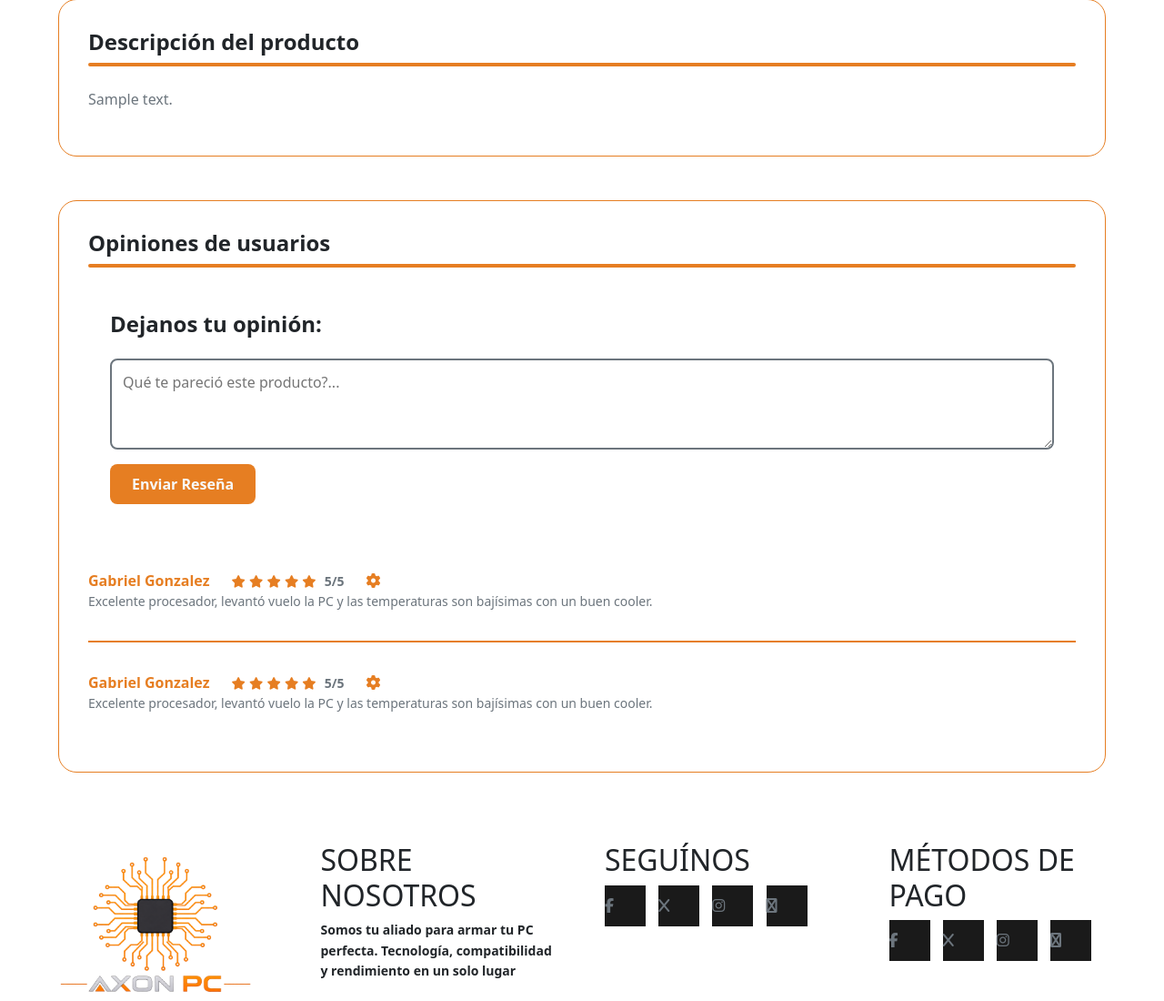
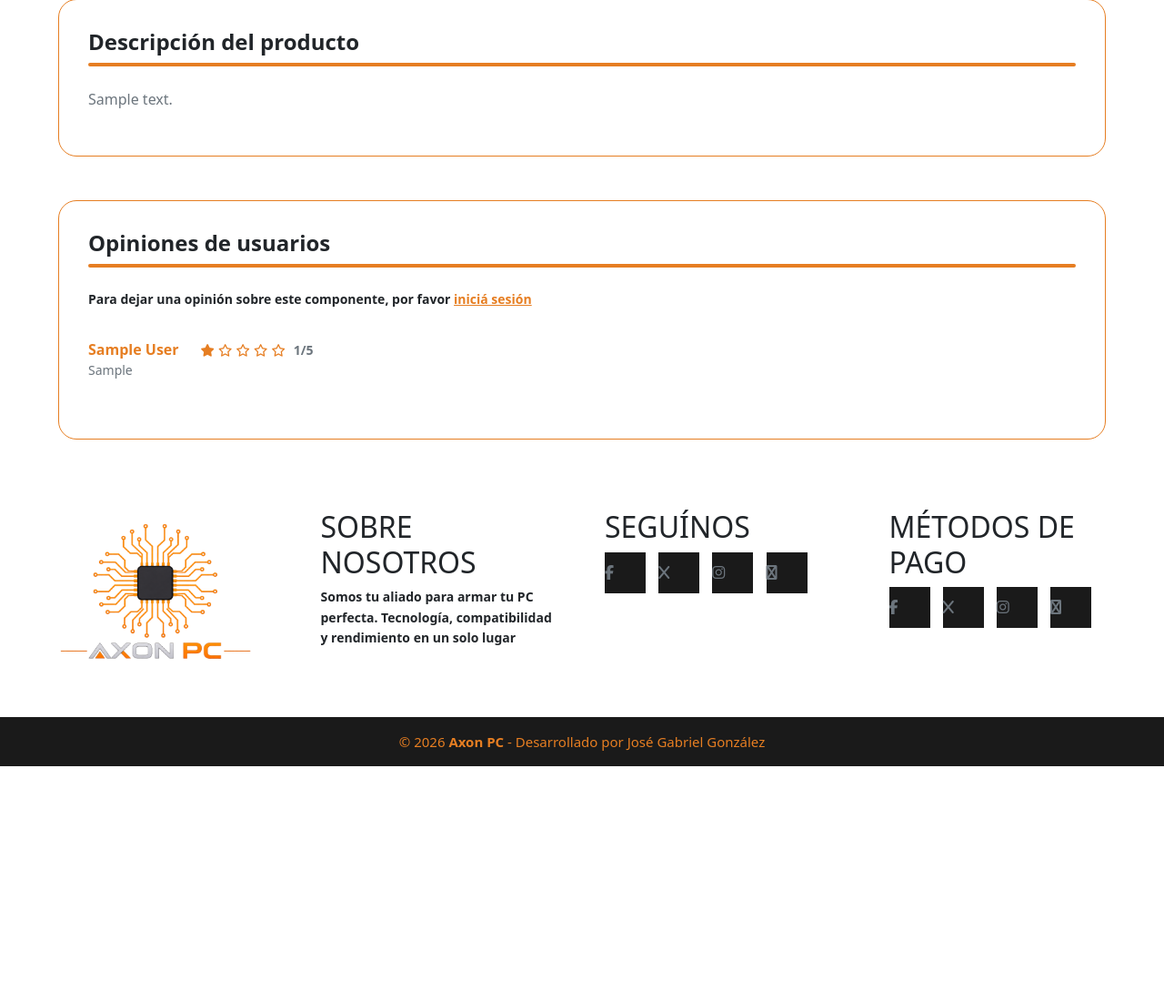
Before and after one commit to GabrielGonzalezBotto/e-commerce_pc-builder_django-MySQL, a Django app: page /producto/1/ in a window 1280 px wide. Shown: the part 773-1873 px from the top of the page at 91% size. After the commit the page ends 1615 px from the top, so only its background shows below. Run offline with Django 5.2, Linux system fonts and the light colour scheme; tables that the repository leaves empty hold one stand-in row (values such as "Sample post"); grey boxes marked "Sample" are stand-in pictures; some libraries are stand-ins or nearby versions.

Commit message:
Feat: comentarios en producto.html

```diff
--- a/AXON_PC/static/css/style.css
+++ b/AXON_PC/static/css/style.css
@@ -1103,6 +1103,7 @@ form button:hover {
 .review-stars i {
     color: var(--color-acento);
     font-size: 0.85rem;
+    cursor: pointer;
 }
 
 .review-stars small {
--- a/AXON_PC/tienda/models.py
+++ b/AXON_PC/tienda/models.py
@@ -16,6 +16,14 @@ class Producto(models.Model):
     stock = models.IntegerField(default=0)
     descripcion = models.TextField()
     fecha_creacion = models.DateTimeField(auto_now_add=True)
+
+    @property
+    def promedio_estrellas(self):
+        reviews = self.reviews.all()
+        if not reviews:
+            return 0
+        suma_estrellas = sum(reviews.stars for review in reviews)
+        return round(suma_estrellas / len(reviews))
 
     def __str__(self):
         return f"{self.nombre} ({self.categoria.nombre})"
@@ -40,6 +48,10 @@ class Review(models.Model):
     stars = models.IntegerField(choices=[(i,i) for i in range(1,6)], default=5)
     fecha_creacion = models.DateTimeField(auto_now_add=True)
 
+    #--- CAMPOS PATRA ADMINISTRADOR ---
+    respuesta = models.TextField(blank=True, null=True, help_text="Respuesta oficial de Axon PC.")
+    fecha_respuesta = models.DateTimeField(blank=True, null=True)
+
 class Meta:
     verbose_name = 'review'
     verbose_name_plural = 'reviews'
--- a/AXON_PC/tienda/templates/tienda/producto.html
+++ b/AXON_PC/tienda/templates/tienda/producto.html
@@ -92,26 +92,44 @@
         <div class="title-line"></div>
 
         <!--Formulario para dejar reseña-->
-        <form action="#" class="review-form bg-body bg-text">
+        {% if user.is_authenticated %}
+        <form action="{% url 'producto' producto.id %}" method="POST" class="review-form bg-body bg-text">
+            {% csrf_token %}
             <h4>Dejanos tu opinión:</h4>
+
+            <div class="review-stars">
+                <span class="star-select" data-value="1"><i class="fa-solid fa-star"></i></span>
+                <span class="star-select" data-value="2"><i class="fa-solid fa-star"></i></span>
+                <span class="star-select" data-value="3"><i class="fa-solid fa-star"></i></span>
+                <span class="star-select" data-value="4"><i class="fa-solid fa-star"></i></span>
+                <span class="star-select" data-value="5"><i class="fa-solid fa-star"></i></span>
+                <input type="hidden" name="stars" id="stars_input" value="5">
+            </div>
+
             <textarea name="comentario" id="comentario" placeholder="Qué te pareció este producto?..." rows="3" required></textarea>
             <button type="submit" class="btn-submit-review">Enviar Reseña</button>
         </form>
+        {% else %}
+        <p>Para dejar una opinión sobre este componente, por favor <a href="{% url 'login' %}" style="color: var(--color-acento); font-weight: bold;">iniciá sesión</a></p>
+        {% endif %}
 
         <!--Liasta de comentarios-->
         <div class="review-list">
+            {% for r in review %}
             <div class="review-card bg-body bg-text">
                 <div class="review-header">
-                    <strong style="color: var(--color-acento);">Gabriel Gonzalez</strong>
+                    <strong style="color: var(--color-acento);">{{ r.ususario.first_name }} {{ r.ususario.last_name }}</strong>
                     <span class="review-stars">
-                        <i class="fa-solid fa-star"></i>
-                        <i class="fa-solid fa-star"></i>
-                        <i class="fa-solid fa-star"></i>
-                        <i class="fa-solid fa-star"></i>
-                        <i class="fa-solid fa-star"></i>
-                        <small>5/5</small>
+                        <i class="{% if r.stars >= 1 %}fa-solid{% else %}fa-regular{% endif %} fa-star"></i>
+                        <i class="{% if r.stars >= 2 %}fa-solid{% else %}fa-regular{% endif %} fa-star"></i>
+                        <i class="{% if r.stars >= 3 %}fa-solid{% else %}fa-regular{% endif %} fa-star"></i>
+                        <i class="{% if r.stars >= 4 %}fa-solid{% else %}fa-regular{% endif %} fa-star"></i>
+                        <i class="{% if r.stars >= 5 %}fa-solid{% else %}fa-regular{% endif %} fa-star"></i>
+                        <small>{{ r.stars }}/5</small>
                     </span>
+
                     <!-- Acciones del comentario (Editar/Eliminar) -->
+                    {% if r.ususario == request.user %}
                     <div class="review-actions">
                         <input type="checkbox" class="menu-checkbox" id="menu-prueba">
                         <label class="menu-label" for="menu-prueba"><i class="fa-solid fa-gear"></i></label>
@@ -128,41 +146,23 @@
                             </div>
                         </div>
                     </div>
+                    {% endif %}
                 </div>
-                <p class="review-txt">Excelente procesador, levantó vuelo la PC y las temperaturas son bajísimas con un buen cooler.</p>
+                <p class="review-txt">{{ r.comentario }}</p>
             </div>
+            {% empty %}
+            <p style="color: var(--color-text-2);text-align: center;padding: 30px 0;">Este producto todavía no tiene opiniones. ¡Sé el primero!</p>
+            {% endfor %}
 
-            <div class="review-card bg-body bg-text">
-                <div class="review-header">
-                    <strong style="color: var(--color-acento);">Gabriel Gonzalez</strong>
-                    <span class="review-stars">
-                        <i class="fa-solid fa-star"></i>
-                        <i class="fa-solid fa-star"></i>
-                        <i class="fa-solid fa-star"></i>
-                        <i class="fa-solid fa-star"></i>
-                        <i class="fa-solid fa-star"></i>
-                        <small>5/5</small>
-                    </span>
-                    <!-- Acciones del comentario (Editar/Eliminar) -->
-                    <div class="review-actions">
-                        <input type="checkbox" class="menu-checkbox" id="menu-prueba">
-                        <label class="menu-label" for="menu-prueba"><i class="fa-solid fa-gear"></i></label>
-                        <div class="dropdown-menu">
-                            <div class="dropdown-item">
-                                <form action="#" method="get">
-                                    {% csrf_token %}
-                                    <button type="submit" class="edit-btn" aria-label="Editar comentario"><i class="fas fa-edit"></i> Editar</button>
-                                </form>
-                                <form action="#" method="get">
-                                    {% csrf_token %}
-                                    <button type="submit" class="delete-btn" aria-label="Eliminar comentario"><i class="fas fa-trash"></i> Eliminar</button>
-                                </form>
-                            </div>
-                        </div>
-                    </div>
+            {% if r.respuesta %}
+            <div class="reply-card">
+                <div class="reply-header">
+                    <strong style="color: var(--color-acento);"><i class="fa-solid fa-reply fa-rotate-180"></i> Axon PC</strong>
+                    <small class="text-muted" style="font-size: 0.8rem;">{{ r.fecha_creacion|date:"d/m/Y" }}</small>
                 </div>
-                <p class="review-txt">Excelente procesador, levantó vuelo la PC y las temperaturas son bajísimas con un buen cooler.</p>
+                <p class="reply-txt" style="margin: 0; font-size: 0.95rem; color: var(--color-text-2);">{{ r.respuesta }}</p>
             </div>
+            {% endif %}
         </div>
     </div>
 </div>
--- a/AXON_PC/tienda/views.py
+++ b/AXON_PC/tienda/views.py
@@ -1,5 +1,5 @@
 from django.shortcuts import render, get_object_or_404, redirect
-from .models import Producto
+from .models import Producto, Review
 from django.core.paginator import Paginator
 from django.contrib.auth.decorators import login_required
 from django.http import JsonResponse
@@ -21,6 +21,21 @@ def producto(request, pk):
     producto = get_object_or_404(Producto, pk=pk)
     especificaciones = producto.especificaciones.all()
     review = producto.reviews.all()
+
+    if request.method == 'POST':
+        if not request.user.is_authenticated:
+            return redirect('login')
+
+        comentario = request.POST.get('comentario')
+        stars = request.POST.get('stars', 5)
+
+        Review.objects.create(
+            producto=producto,
+            ususario=request.user,
+            comentario=comentario,
+            stars=int(stars)
+        )
+        return redirect('producto', pk=producto.pk)
 
     context = {
         'producto': producto,
```
Also changed, not shown: AXON_PC/tienda/templates/tienda/tienda.html (+9 -7 lines), AXON_PC/tienda/migrations/0002_review_fecha_respuesta_review_respuesta.py (added).
